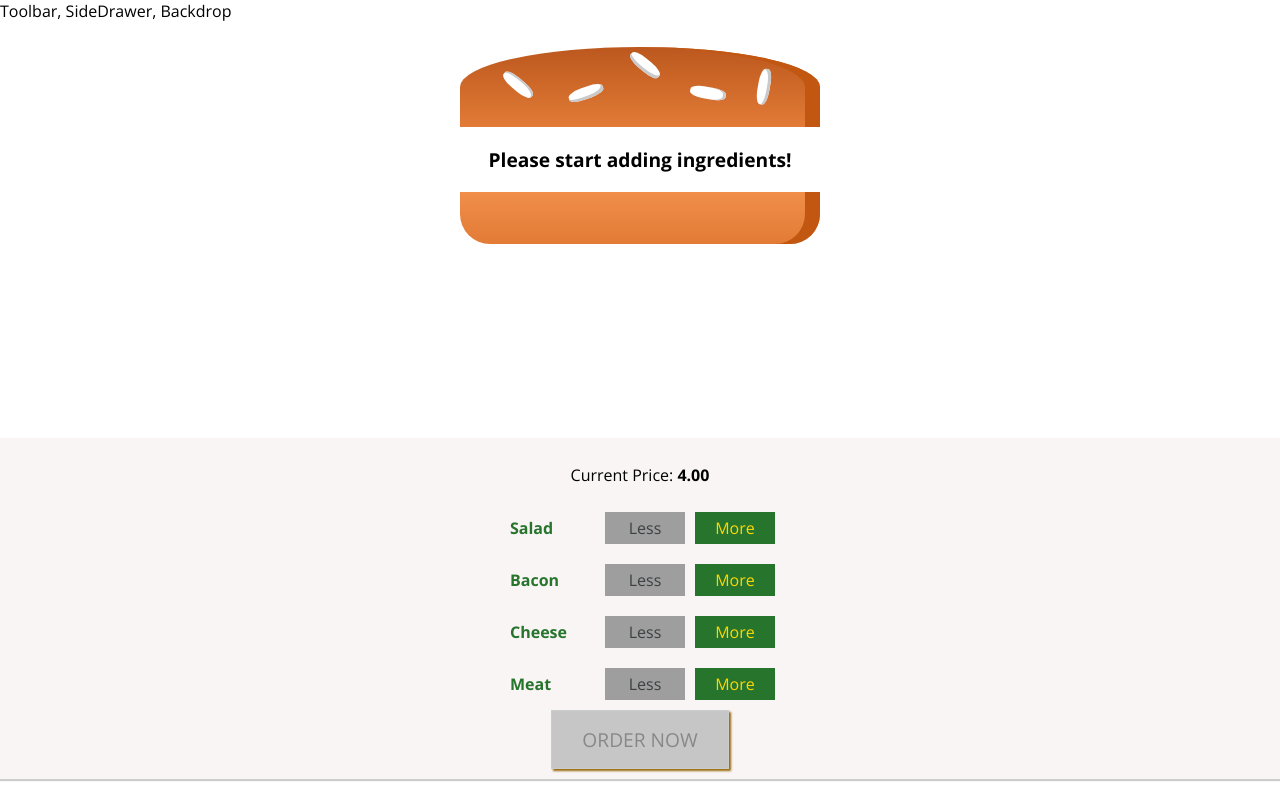
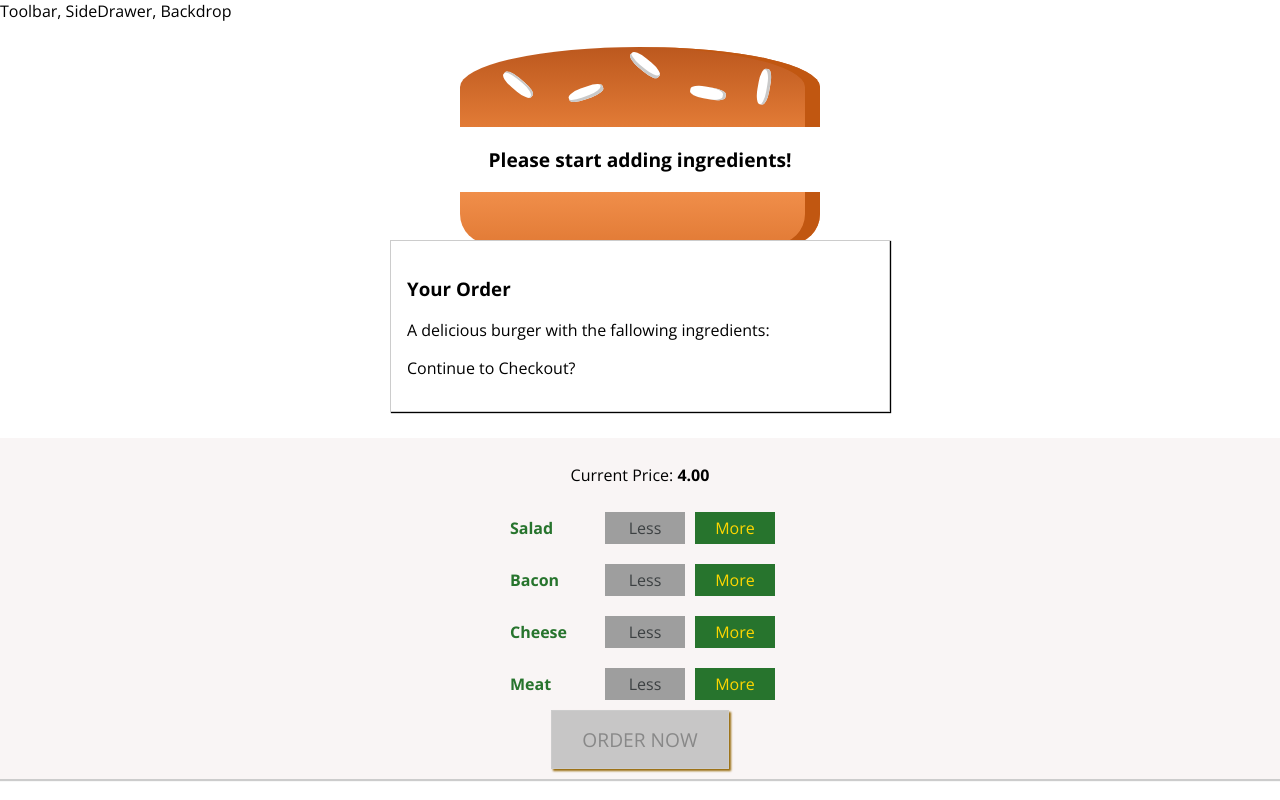
Before and after one commit to Wolfy64/burger-builder, a React app: page / in a window 1280 px wide. Built offline with nearby package versions, Linux system fonts and the light colour scheme.

Commit message:
Creating the Order Summary Modal

```diff
--- /dev/null
+++ b/src/components/Burger/OrderSummary/OrderSummary.js
@@ -0,0 +1,30 @@
+import React from "react";
+
+const orderSummary = props => {
+  // Instructor Method
+  // const ingredientSummary = Object.keys(props.ingredients).map(igKey =>
+  //   <li key={igKey} >
+  //     <span style={{ textTransform: "capitalize" }}>{igKey}</span>: {props.ingredients[igKey]}
+  //   </li>
+  // );
+
+  // Personnal Method
+  const ingredientSummary = Object.entries(props.ingredients)
+    .filter(e => e[1] > 0)
+    .map(e => (
+      <li key={e[0]}>
+        <span style={{ textTransform: "capitalize" }}>{e[0]}</span>: {e[1]}
+      </li>
+    ));
+
+  return (
+    <React.Fragment>
+      <h3>Your Order</h3>
+      <p>A delicious burger with the fallowing ingredients:</p>
+      <ul>{ingredientSummary}</ul>
+      <p>Continue to Checkout?</p>
+    </React.Fragment>
+  );
+};
+
+export default orderSummary;
--- /dev/null
+++ b/src/components/UI/Modal/Modal.css
@@ -0,0 +1,20 @@
+.Modal {
+    position: fixed;
+    z-index: 500;
+    background-color: white;
+    width: 70%;
+    border: 1px solid #ccc;
+    box-shadow: 1px 1px 1px black;
+    padding: 16px;
+    left: 15%;
+    top: 30%;
+    box-sizing: border-box;
+    transition: all 0.3s ease-out;
+}
+
+@media (min-width: 600px) {
+    .Modal {
+        width: 500px;
+        left: calc(50% - 250px);
+    }
+}
--- /dev/null
+++ b/src/components/UI/Modal/Modal.js
@@ -0,0 +1,10 @@
+import React from 'react';
+import classes from './Modal.css';
+
+const modal = (props) =>
+  <div className={classes.Modal} >
+    {props.children}
+  </div>
+;
+
+export default modal;
--- a/src/containers/BurgerBuilder/BurgerBuilder.js
+++ b/src/containers/BurgerBuilder/BurgerBuilder.js
@@ -1,6 +1,8 @@
 import React, { Component } from "react";
 import Burger from "../../components/Burger/Burger";
 import BuildControls from "../../components/Burger/BuildControls/BuildControls";
+import Modal from "../../components/UI/Modal/Modal";
+import OrderSummary from "../../components/Burger/OrderSummary/OrderSummary";
 
 const INGREDIENT_PRICES = {
   salad: 0.5,
@@ -77,6 +79,9 @@
 
     return (
       <React.Fragment>
+        <Modal>
+          <OrderSummary ingredients={this.state.ingredients} />
+        </Modal>
         <Burger ingredients={this.state.ingredients} />
         <BuildControls
           ingredientsAdded={this.addIngredientHandler}
```
Also changed, not shown: src/components/UI/Backdrop/Backdrop.js (added).
